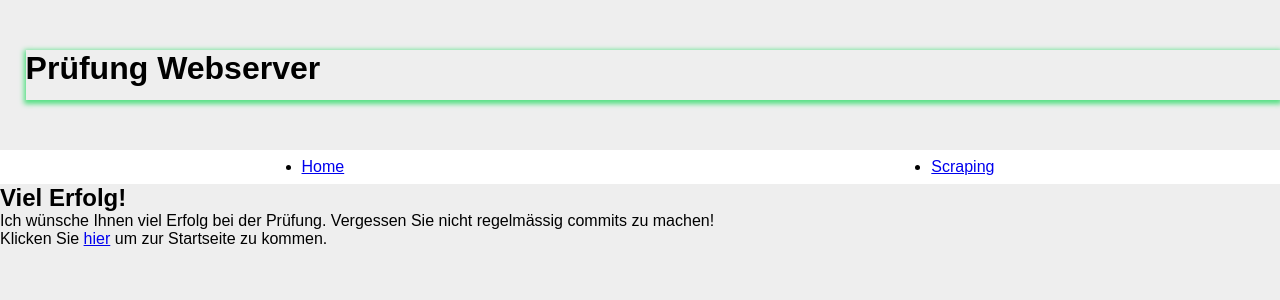
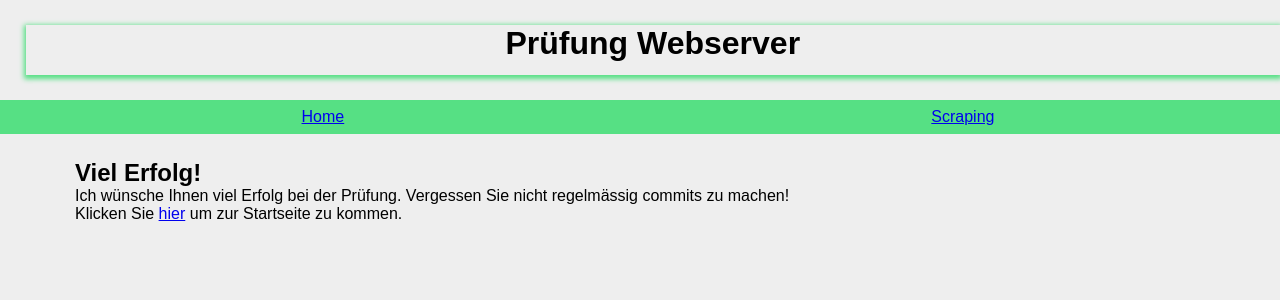
Before and after one commit to cedricgeissmann/pruefung-webserver-1mz, a Flask app: page / in a window 1280 px wide. Shown: the top 300 px of the page. Run offline with Flask 2, Linux system fonts and the light colour scheme.

Commit message:
Aufgabe 2 fertig

```diff
--- a/static/main.css
+++ b/static/main.css
@@ -23,8 +23,9 @@ head {
 .navbar {
     width: 100%;
     padding: 8px;
-    background-color: #ffffff;
-    border-color: lightgreen;
+    background-color:rgb(86, 224, 132);
+    color:#eeeeee
+
 }
 h1 {
     box-shadow: 0px 2px 5px 2px rgb(86, 224, 132);
@@ -32,9 +33,17 @@ h1 {
     width: 98%;
     height: 50px;
     margin-left: auto;
-    margin-top: 50px;
-    margin-bottom: 50px;
+    margin-top: 25px;
+    margin-bottom: 25px;
+    text-align: center;
 }
 .nav-item {
-    point: none;
+    list-style-type: none;
+    color: white
 }
+
+#content {
+    margin-top: 25px;
+    margin-left: 75px;
+    background-color: #eeeeee;
+}
```
